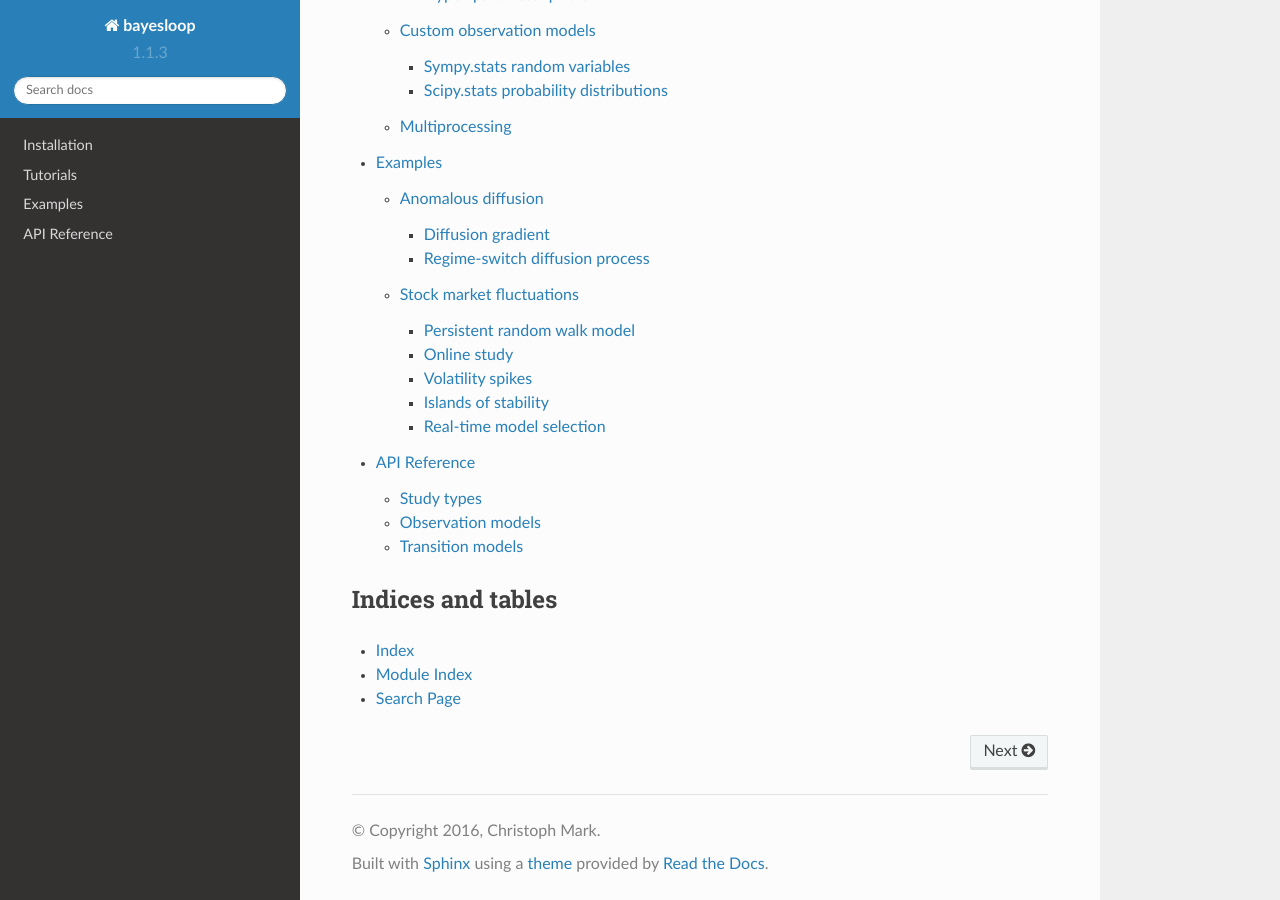
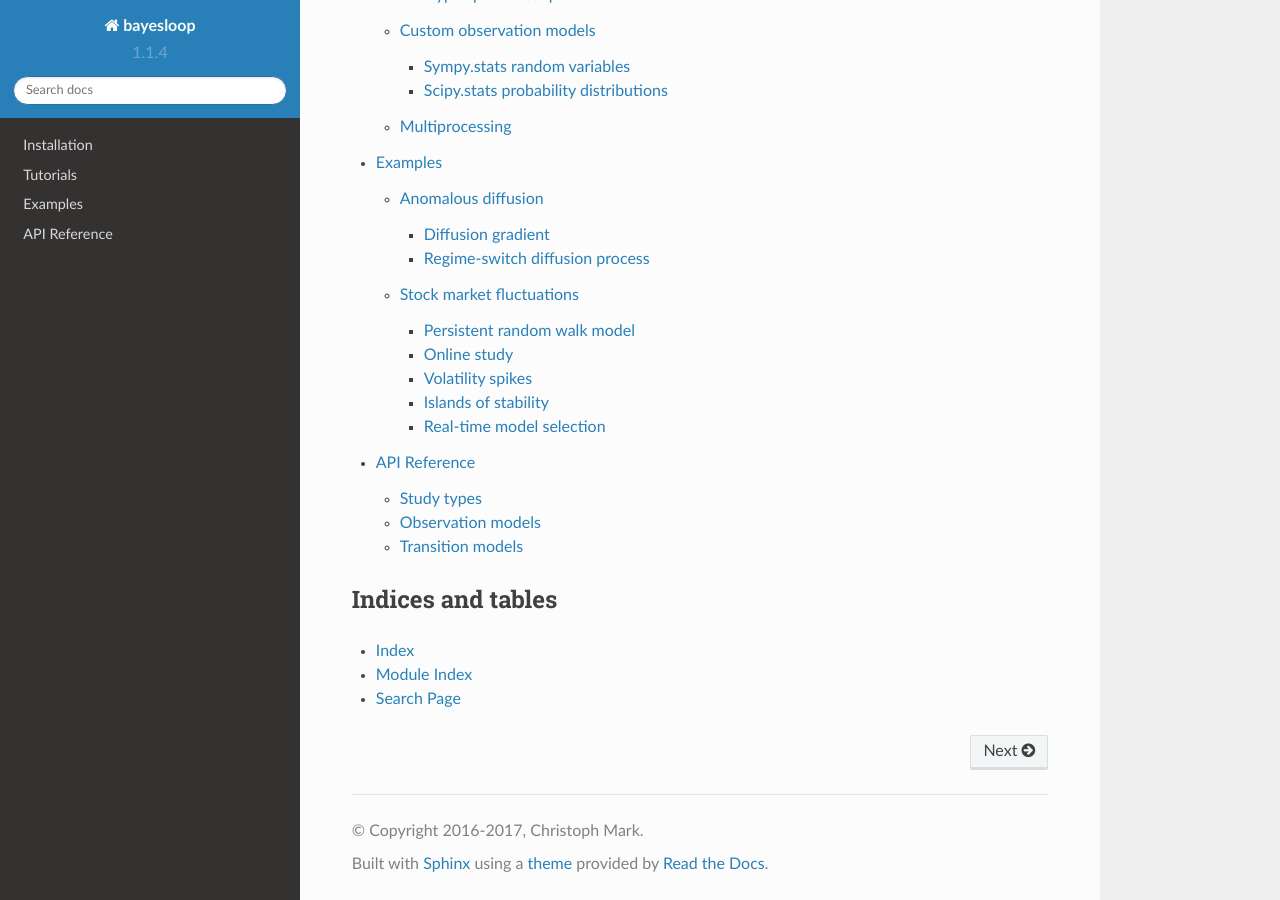
Before and after one commit to christophmark/bayesloop, a Sphinx documentation site: the page built from docs/source/index.rst, in a window 1280 px wide and 900 px high, scrolled down 1321 px. Built offline with Sphinx 7.4.7 and the Read the Docs theme 2.0.0, drawn with Linux system fonts in a browser that asks for light colours.

Commit message:
Release version 1.1.4

```diff
--- a/docs/source/conf.py
+++ b/docs/source/conf.py
@@ -58,7 +58,7 @@ master_doc = 'index'
 
 # General information about the project.
 project = u'bayesloop'
-copyright = u'2016, Christoph Mark'
+copyright = u'2016-2017, Christoph Mark'
 author = u'Christoph Mark'
 
 # The version info for the project you're documenting, acts as replacement for
@@ -66,9 +66,9 @@ author = u'Christoph Mark'
 # built documents.
 #
 # The short X.Y version.
-version = u'1.1.3'
+version = u'1.1.4'
 # The full version, including alpha/beta/rc tags.
-release = u'1.1.3'
+release = u'1.1.4'
 
 # The language for content autogenerated by Sphinx. Refer to documentation
 # for a list of supported languages.
@@ -135,7 +135,7 @@ html_theme = 'sphinx_rtd_theme'
 
 # The name for this set of Sphinx documents.
 # "<project> v<release> documentation" by default.
-#html_title = u'bayesloop v1.1.3'
+#html_title = u'bayesloop v1.1.4'
 
 # A shorter title for the navigation bar.  Default is the same as html_title.
 #html_short_title = None
--- a/setup.py
+++ b/setup.py
@@ -5,10 +5,10 @@ from setuptools import setup
 setup(
     name='bayesloop',
     packages=['bayesloop'],
-    version='1.1.3',
+    version='1.1.4',
     description='Probabilistic programming framework that facilitates objective model selection for time-varying parameter models.',
     url='http://bayesloop.com',
-    download_url = 'https://github.com/christophmark/bayesloop/tarball/1.1.3',
+    download_url = 'https://github.com/christophmark/bayesloop/tarball/1.1.4',
     author='Christoph Mark',
     author_email='christoph.mark@fau.de',
     license='The MIT License (MIT)',
```
